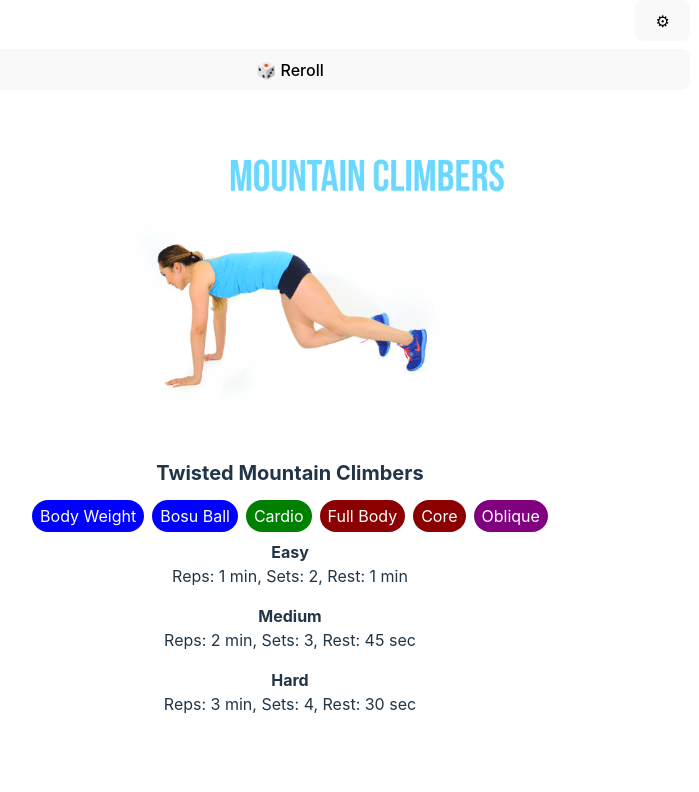
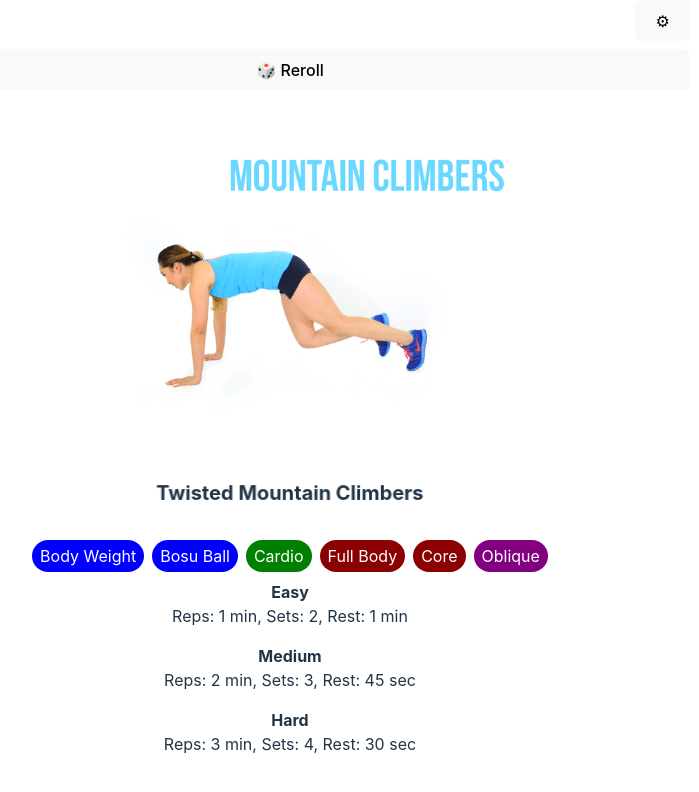
Before and after one commit to JackTheDane/fitness-roller, a React (Vite) app: page / in a window 1280 px wide. Shown: the top 792 px of the page, without its empty margins (350-1049 px from the left). Built offline with nearby package versions, Linux system fonts and the light colour scheme.

Commit message:
Add exercise label animation

```diff
--- a/src/App.tsx
+++ b/src/App.tsx
@@ -10,6 +10,7 @@ import { ExerciseExampleImage } from "./features/exercises/components/ExerciseEx
 import { useExerciseRoulette } from "./features/exercises/hooks/useExerciseRoulette";
 import { DifficultyLevelsInformation } from "./features/exercises/components/DifficultyLevelsInformation";
 import { Collapsible } from "./features/animations/Collapsible";
+import { ExerciseLabel } from "./features/exercises/components/ExerciseLabel";
 
 function App() {
   useSaveSettingsBeforeUnload();
@@ -56,13 +57,7 @@ function App() {
             src={generateImageSrcUrl(exercise.example)}
             loading={isRefreshing}
           />
-          <b
-            style={{
-              fontSize: 20,
-            }}
-          >
-            {exercise.name}
-          </b>
+          <ExerciseLabel animate={!isRefreshing}>{exercise.name}</ExerciseLabel>
           <Collapsible delay={{ open: 500 }} open={!isRefreshing}>
             <div className={styles.exerciseInformation}>
               <div className={styles.badges}>
--- /dev/null
+++ b/src/features/exercises/components/ExerciseLabel.module.scss
@@ -0,0 +1,24 @@
+.label {
+  font-size: 20px;
+  font-weight: bold;
+}
+
+.animate {
+  animation: label-wriggle 1000ms both;
+  will-change: scale;
+}
+
+@keyframes label-wriggle {
+  0% {
+    scale: 1;
+  }
+
+  25%,
+  75% {
+    scale: 1.25;
+  }
+
+  100% {
+    scale: 1;
+  }
+}
--- /dev/null
+++ b/src/features/exercises/components/ExerciseLabel.tsx
@@ -0,0 +1,27 @@
+import { ComponentPropsWithoutRef } from "react";
+import styles from "./ExerciseLabel.module.scss";
+import { combineClasses } from "../../../utils/combineClasses";
+
+type ExerciseLabelProps = ComponentPropsWithoutRef<"p"> & {
+  animate?: boolean;
+};
+
+export const ExerciseLabel = ({
+  animate,
+  className,
+  children,
+  ...props
+}: ExerciseLabelProps) => {
+  return (
+    <p
+      className={combineClasses(
+        className,
+        styles.label,
+        animate && styles.animate
+      )}
+      {...props}
+    >
+      {children}
+    </p>
+  );
+};
```
